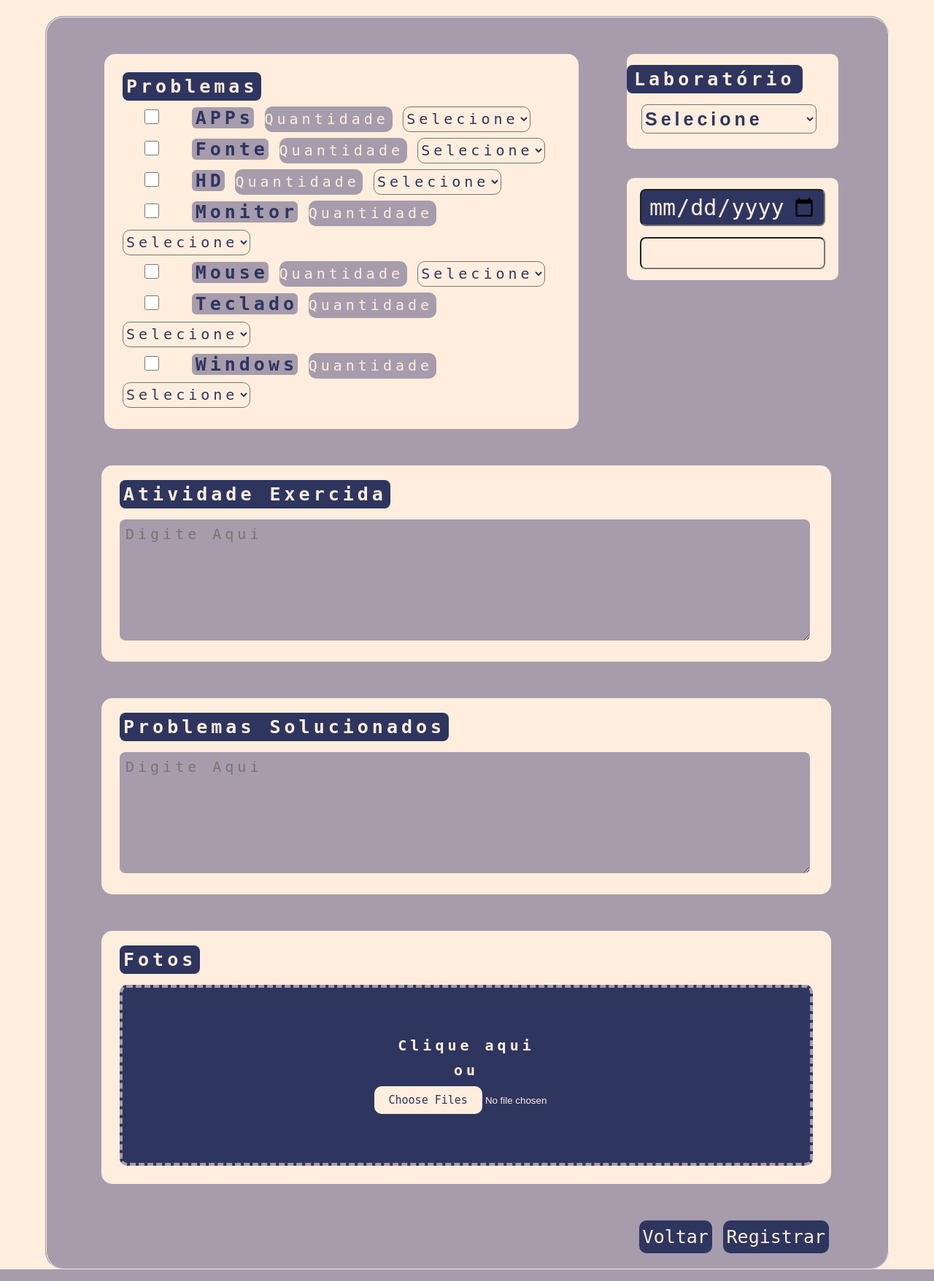
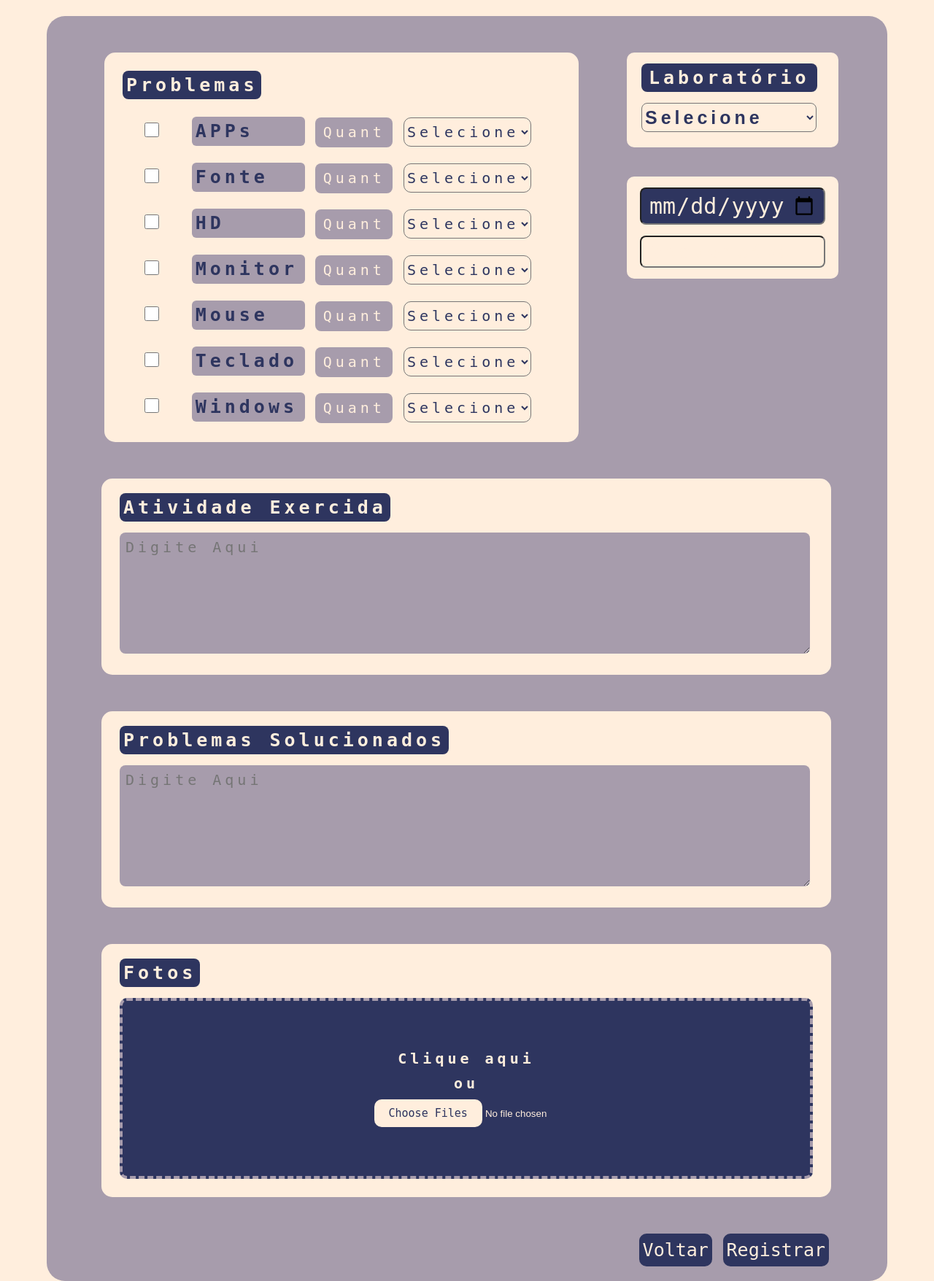
Before and after one commit to TCC2023insv/TCC2023-Site, a PHP site: page /p_reg-repa-M_TC.html in a window 1280 px wide. Shown: the part 80-1836 px from the top of the page at 73% size. Run offline with PHP 8.4, Linux system fonts and the light colour scheme.

Commit message:
Página de Registrar reparo PRONTA

```diff
--- a/css/p_reg-repa-M_TC.css
+++ b/css/p_reg-repa-M_TC.css
@@ -28,6 +28,7 @@ body{
     padding-bottom: 20px;
 
     border-radius: 25px;
+    border: none;
     display: flex;
     flex-direction: column;
 }
@@ -69,6 +70,8 @@ body{
     font-size: 25px;
     padding: 0 0 0 5px;
     margin-top: 20px;
+    width: 150px;
+    display: inline-block;
 }
 
 .CheckProb{
@@ -79,17 +82,17 @@ body{
 .Select{
     border-radius: 10px;
     width: 175px;
-    height:35px;
+    height: 40px;
     background-color: #FFEEDD ;
     font-size: 20px;
     font-family: 'Roboto Mono', monospace;
-    color:#2E355F;
+    color:hsl(231, 35%, 28%);
     letter-spacing: 5px;
 }
 
-.Txt-serialN{
-    border-radius: 10px;
-    width: 175px;
+.Quant{
+    border-radius: 8px;
+    width: 100px;
     height:35px;
     background-color: #A79CAC;
     font-size: 20px;
@@ -97,6 +100,8 @@ body{
     color:#FFEEDD;
     letter-spacing: 5px;
     border: none;
+    padding: 3px;
+    text-align: center;
 }
 /* Cor do placeholder */
 input::placeholder {
@@ -259,6 +264,7 @@ input[type=file]::file-selector-button:hover {
     border-radius: 8px;
     padding: 5px 10px 5px 10px;
     width: 250px;
+    margin-left: 20px;
 }
 
 #Lab{
--- a/p_reg-repa-M_TC.html
+++ b/p_reg-repa-M_TC.html
@@ -46,23 +46,15 @@
             <div id="Caixa-direita">
                 <div id="Problemas">
                     <label class="Titulo">Problemas</label><br>
+
+                    <!-- Problems 1 -->
+                    <div>
                         <input class="CheckProb" type="checkbox" name="apps">
-                            <label for="apps" class="txtProb">APPs</label>
-                                <input  class="Txt-serialN" type="text" placeholder="Quantidade">
-                                    <select class="Select">
-                                            <option value="sel">Selecione</option>
-                                            <option value="quebrado">Quebrado</option>
-                                            <option value="desatualizado">Desatualizado</option>
-                                            <option value="em falta">Em falta</option>
-                                            <option value="corrompido">Corrompido</option>
-                                            <option value="em excesso">Em excesso</option>
-                                            <option value="outros">Outros</option>
-                                    </select><br>
+                        <label class="txtProb" for="apps">APPs</label>
 
-                        <input class="CheckProb" type="checkbox" name="fonte">
-                            <label for="fonte" class="txtProb">Fonte</label>
-                            <input  class="Txt-serialN" type="text" placeholder="Quantidade">
-                            <select class="Select">
+                        <input  class="Quant" type="text" placeholder="Quant">
+
+                        <select class="Select">
                                 <option value="sel">Selecione</option>
                                 <option value="quebrado">Quebrado</option>
                                 <option value="desatualizado">Desatualizado</option>
@@ -70,26 +62,35 @@
                                 <option value="corrompido">Corrompido</option>
                                 <option value="em excesso">Em excesso</option>
                                 <option value="outros">Outros</option>
-                        </select><br>
+                        </select>
+                    </div>
 
+                    <!-- Problema 2 -->
+                    <div>
+                        <input class="CheckProb" type="checkbox" name="fonte">
+                        <label for="fonte" class="txtProb">Fonte</label>
 
+                        <input  class="Quant" type="text" placeholder="Quant">
+
+                        <select class="Select">
+                            <option value="sel">Selecione</option>
+                            <option value="quebrado">Quebrado</option>
+                            <option value="desatualizado">Desatualizado</option>
+                            <option value="em falta">Em falta</option>
+                            <option value="corrompido">Corrompido</option>
+                            <option value="em excesso">Em excesso</option>
+                            <option value="outros">Outros</option>
+                        </select>
+                    </div>
+
+                    <!-- Problema 3 -->
+                    <div>
                         <input class="CheckProb" type="checkbox" name="hd">
-                            <label for="hd" class="txtProb">HD</label>
-                                <input  class="Txt-serialN" type="text" placeholder="Quantidade">
-                                    <select class="Select">
-                                            <option value="sel">Selecione</option>
-                                            <option value="quebrado">Quebrado</option>
-                                            <option value="desatualizado">Desatualizado</option>
-                                            <option value="em falta">Em falta</option>
-                                            <option value="corrompido">Corrompido</option>
-                                            <option value="em excesso">Em excesso</option>
-                                            <option value="outros">Outros</option>
-                                    </select><br>
+                        <label for="hd" class="txtProb">HD</label>
 
-                        <input class="CheckProb" type="checkbox" name="monitor">
-                            <label for="monitor" class="txtProb">Monitor</label>
-                            <input  class="Txt-serialN" type="text" placeholder="Quantidade">
-                            <select class="Select">
+                        <input  class="Quant" type="text" placeholder="Quant">
+
+                        <select class="Select">
                                 <option value="sel">Selecione</option>
                                 <option value="quebrado">Quebrado</option>
                                 <option value="desatualizado">Desatualizado</option>
@@ -97,48 +98,83 @@
                                 <option value="corrompido">Corrompido</option>
                                 <option value="em excesso">Em excesso</option>
                                 <option value="outros">Outros</option>
-                        </select><br>
+                        </select>
+                    </div>
 
+                    <!-- Problema 4 -->
+                    <div>
+                        <input class="CheckProb" type="checkbox" name="monitor">
+                        <label for="monitor" class="txtProb">Monitor</label>
+
+                        <input  class="Quant" type="text" placeholder="Quant">
+
+                        <select class="Select">
+                            <option value="sel">Selecione</option>
+                            <option value="quebrado">Quebrado</option>
+                            <option value="desatualizado">Desatualizado</option>
+                            <option value="em falta">Em falta</option>
+                            <option value="corrompido">Corrompido</option>
+                            <option value="em excesso">Em excesso</option>
+                            <option value="outros">Outros</option>
+                        </select>
+                    </div>
+
+
+                    <!-- Problema 5 -->
+                    <div>
                         <input class="CheckProb" type="checkbox" name="mouse">
-                            <label for="mouse" class="txtProb">Mouse</label>
-                            <input  class="Txt-serialN" type="text" placeholder="Quantidade">
-                            <select class="Select">
-                                <option value="sel">Selecione</option>
-                                <option value="quebrado">Quebrado</option>
-                                <option value="desatualizado">Desatualizado</option>
-                                <option value="em falta">Em falta</option>
-                                <option value="corrompido">Corrompido</option>
-                                <option value="em excesso">Em excesso</option>
-                                <option value="outros">Outros</option>
-                        </select><br>
+                        <label for="mouse" class="txtProb">Mouse</label>
 
-                            <input class="CheckProb" type="checkbox" name="outros">
-                                <label for="outros" class="txtProb">Teclado</label>
-                                <input  class="Txt-serialN" type="text" placeholder="Quantidade">
-                                <select class="Select">
-                                    <option value="sel">Selecione</option>
-                                    <option value="quebrado">Quebrado</option>
-                                    <option value="desatualizado">Desatualizado</option>
-                                    <option value="em falta">Em falta</option>
-                                    <option value="corrompido">Corrompido</option>
-                                    <option value="em excesso">Em excesso</option>
-                                    <option value="outros">Outros</option>
-                                </select><br>
+                        <input  class="Quant" type="text" placeholder="Quant">
 
-                            <input class="CheckProb" type="checkbox" name="outros">
-                                <label for="outros" class="txtProb">Windows</label>
-                                <input  class="Txt-serialN" type="text" placeholder="Quantidade">
-                                <select class="Select">
-                                    <option value="sel">Selecione</option>
-                                    <option value="quebrado">Quebrado</option>
-                                    <option value="desatualizado">Desatualizado</option>
-                                    <option value="em falta">Em falta</option>
-                                    <option value="corrompido">Corrompido</option>
-                                    <option value="em excesso">Em excesso</option>
-                                    <option value="outros">Outros</option>
-                                </select>
-                            <br>
+                        <select class="Select">
+                            <option value="sel">Selecione</option>
+                            <option value="quebrado">Quebrado</option>
+                            <option value="desatualizado">Desatualizado</option>
+                            <option value="em falta">Em falta</option>
+                            <option value="corrompido">Corrompido</option>
+                            <option value="em excesso">Em excesso</option>
+                            <option value="outros">Outros</option>
+                        </select>
                     </div>
+
+
+                    <!-- Problema 6  -->
+                    <div>
+                        <input class="CheckProb" type="checkbox" name="outros">
+                        <label for="outros" class="txtProb">Teclado</label>
+
+                        <input  class="Quant" type="text" placeholder="Quant">
+
+                        <select class="Select">
+                            <option value="sel">Selecione</option>
+                            <option value="quebrado">Quebrado</option>
+                            <option value="desatualizado">Desatualizado</option>
+                            <option value="em falta">Em falta</option>
+                            <option value="corrompido">Corrompido</option>
+                            <option value="em excesso">Em excesso</option>
+                            <option value="outros">Outros</option>
+                        </select>
+                    </div>
+
+                    <!-- Problema 7 -->
+                    <div>
+                        <input class="CheckProb" type="checkbox" name="outros">
+                        <label for="outros" class="txtProb">Windows</label>
+
+                        <input  class="Quant" type="text" placeholder="Quant">
+
+                        <select class="Select">
+                            <option value="sel">Selecione</option>
+                            <option value="quebrado">Quebrado</option>
+                            <option value="desatualizado">Desatualizado</option>
+                            <option value="em falta">Em falta</option>
+                            <option value="corrompido">Corrompido</option>
+                            <option value="em excesso">Em excesso</option>
+                            <option value="outros">Outros</option>
+                        </select>
+                    </div>
+                </div>
             </div>
 
             <div id="Caixa-Texto-1">
```
